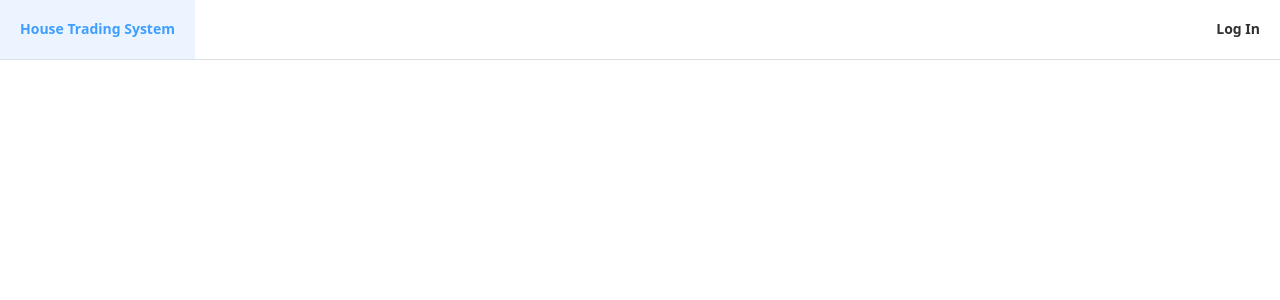
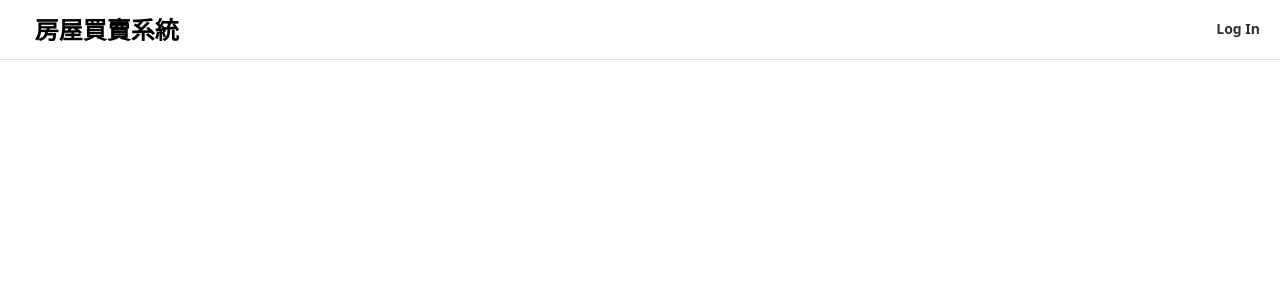
Before and after one commit to lkvlkvlkv/Blockchain_project, a Vue app: page / in a window 1280 px wide. Shown: the top 300 px of the page. Built offline with nearby package versions, Linux system fonts and the light colour scheme.

Commit message:
change title, add v-show to "add" button

```diff
--- a/src/App.vue
+++ b/src/App.vue
@@ -1,9 +1,9 @@
 <template>
     <ElContainer direction="vertical" class="h-[100vh] space-y-10">
         <el-menu mode="horizontal" :ellipsis="false">
-            <el-menu-item index="0">
-                <strong> House Trading System </strong>
-            </el-menu-item>
+            <div class="flex items-center flex justify-center w-1/6">
+                <strong class="text-2xl"> 房屋買賣系統 </strong>
+            </div>
             <div class="flex-grow" />
             <el-menu-item index="1" v-show="status == 'unauthenticated'" @click="checkLogin">
                 <strong> Log In </strong>
@@ -28,7 +28,7 @@
                         <strong> My house </strong>
                     </el-menu-item>
                     <div class="flex-grow" />
-                    <div class="flex items-center flex justify-end w-1/6">
+                    <div class="flex items-center flex justify-end w-1/6" v-show="activeIndex == '1'">
                         <ElButton type="primary" @click="Add">Add</ElButton>
                     </div>
                 </el-menu>
@@ -52,11 +52,11 @@
                         <el-table-column prop="owner" label="house_owner" width="300" />
                         <el-table-column prop="price" label="price" />
                         <el-table-column prop="sell" label="sell" />
-                        <el-table-column label="buy">
+                        <el-table-column label="modify">
                             <ElButton type="primary" @click="modify">modify</ElButton>
                         </el-table-column>
-                        <el-table-column label="contact">
-                            <ElButton type="primary" @click="XDD">delete</ElButton>
+                        <el-table-column label="delete">
+                            <ElButton type="primary" @click="delete_">delete</ElButton>
                         </el-table-column>
                     </el-table>
                 </ElContainer>
```
